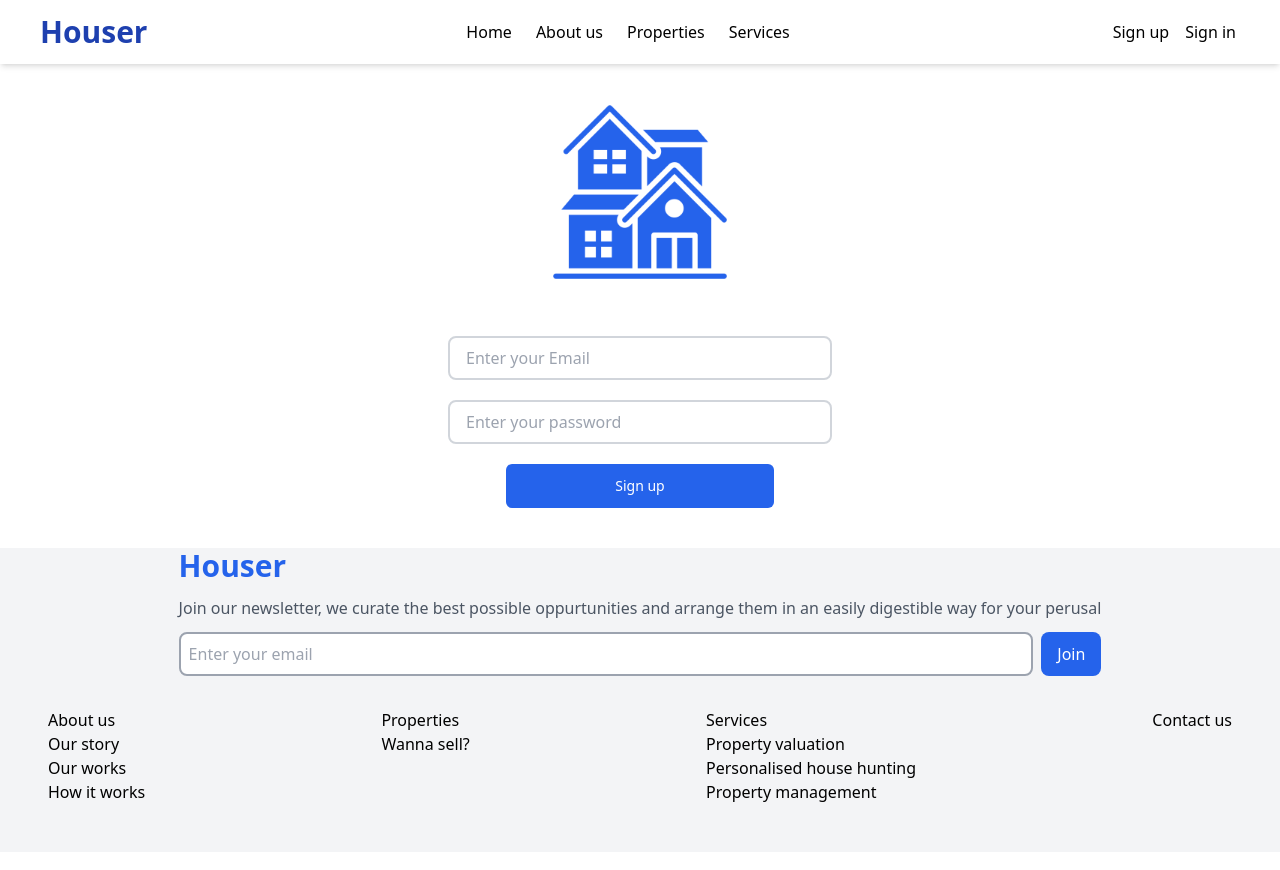
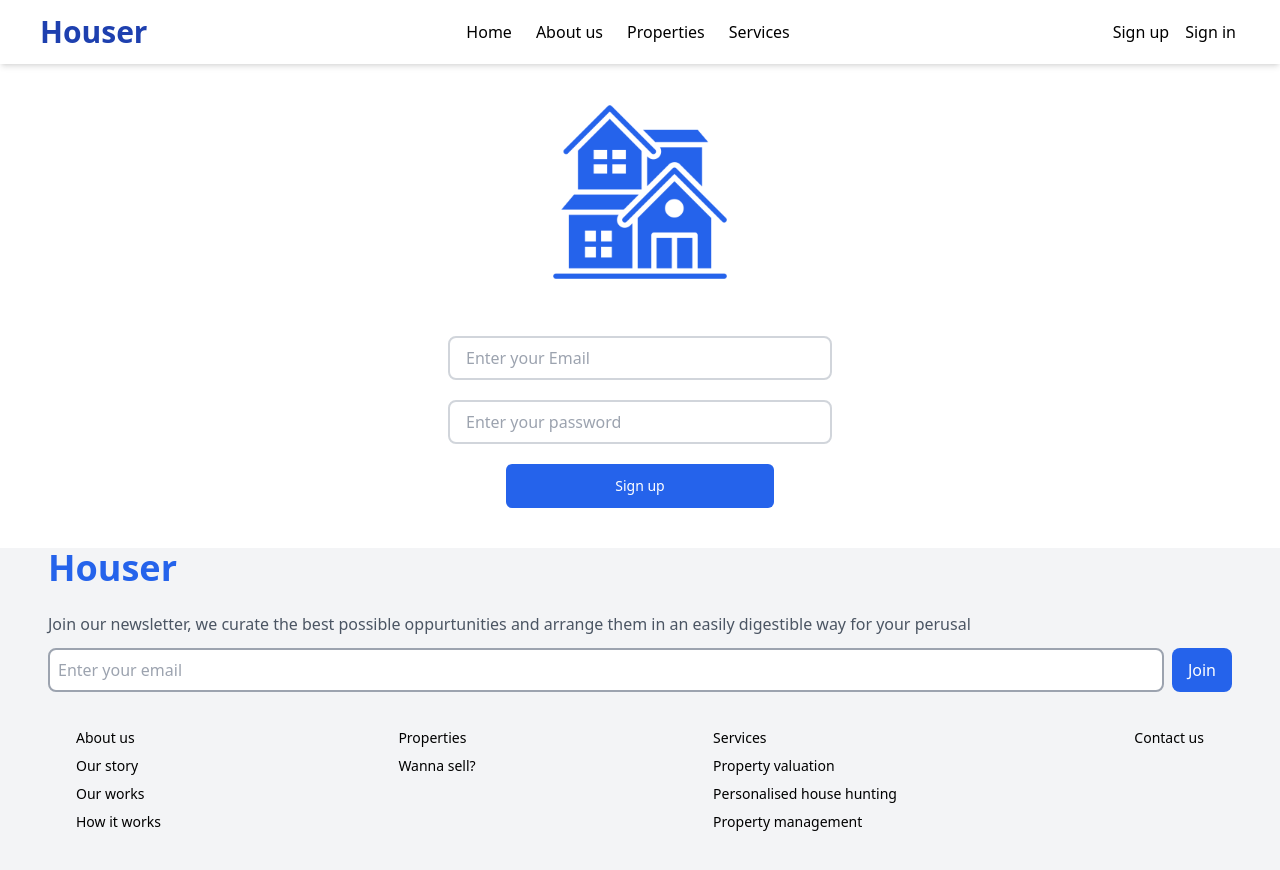
Before and after one commit to Gmedulla101/Houser, a React (Vite) app: page /sign-in in a window 1280 px wide. Shown: the top 870 px of the page. Built offline with nearby package versions, Linux system fonts and the light colour scheme.

Commit message:
Finalised profile UI

```diff
--- a/src/components/Footer.tsx
+++ b/src/components/Footer.tsx
@@ -1,8 +1,13 @@
 const Footer = () => {
   return (
-    <section className="px-2 mt-10 lg:px-12 flex flex-col bg-gray-100 pb-12 md:justify-between md:items-center">
+    <section className="px-2 mt-10 lg:px-12 flex flex-col bg-gray-100 pb-12 md:justify-between">
+      <h1 className="text-3xl font-semibold text-blue-600 mb-3 lg:text-4xl">
+        {' '}
+        Houser{' '}
+      </h1>
+
+      <section className="utilities flex flex-col md:justify-between">
         <div className="newsletter mb-8">
-        <h1 className="text-3xl font-semibold text-blue-600"> Houser </h1>
           <h2 className="my-3 text-gray-600">
             {' '}
             Join our newsletter, we curate the best possible oppurtunities and
@@ -23,30 +28,60 @@ const Footer = () => {
           </span>
         </div>
 
-      <div className="options w-full flex flex-col gap-5 md:flex-row md:justify-between">
+        <div className="options text-sm w-full flex flex-col gap-5 md:flex-row md:justify-between md:px-6">
           <ul>
-          <li> About us </li>
-          <li> Our story </li>
-          <li> Our works </li>
-          <li> How it works </li>
+            <li className="hover:text-blue-600 cursor-pointer p-1">
+              {' '}
+              About us{' '}
+            </li>
+            <li className="hover:text-blue-600 cursor-pointer p-1">
+              Our story
+            </li>
+            <li className="hover:text-blue-600 cursor-pointer p-1">
+              Our works
+            </li>
+            <li className="hover:text-blue-600 cursor-pointer p-1">
+              How it works
+            </li>
           </ul>
 
           <ul>
-          <li> Properties </li>
-          <li> Wanna sell? </li>
+            <li className="hover:text-blue-600 cursor-pointer p-1">
+              Properties
+            </li>
+            <li className="hover:text-blue-600 cursor-pointer p-1">
+              {' '}
+              Wanna sell?{' '}
+            </li>
           </ul>
 
           <ul>
-          <li> Services </li>
-          <li> Property valuation </li>
-          <li> Personalised house hunting </li>
-          <li> Property management </li>
+            <li className="hover:text-blue-600 cursor-pointer p-1">
+              {' '}
+              Services{' '}
+            </li>
+            <li className="hover:text-blue-600 cursor-pointer p-1">
+              {' '}
+              Property valuation{' '}
+            </li>
+            <li className="hover:text-blue-600 cursor-pointer p-1">
+              {' '}
+              Personalised house hunting{' '}
+            </li>
+            <li className="hover:text-blue-600 cursor-pointer p-1">
+              {' '}
+              Property management{' '}
+            </li>
           </ul>
 
           <ul>
-          <li> Contact us </li>
+            <li className="hover:text-blue-600 cursor-pointer p-1">
+              {' '}
+              Contact us{' '}
+            </li>
           </ul>
         </div>
+      </section>
     </section>
   );
 };
--- a/src/pages/Dashboard.tsx
+++ b/src/pages/Dashboard.tsx
@@ -1,5 +1,56 @@
+import Header from '../components/Header';
+import Footer from '../components/Footer';
+
 const Dashboard = () => {
-  return <div>Dashboard</div>;
+  return (
+    <>
+      <Header />
+      <section className="px-4 mt-24">
+        <h1 className="text-3xl font-semibold">Edit Profile</h1>
+        <div className="editableDetails mt-8 flex flex-col gap-5">
+          <span>
+            <h3 className="text-xl font-semibold">Email</h3>
+            <span className="flex gap-8">
+              <p> johndoe@gmail.com </p>
+              <button className="text-blue-600 hover:underline">Edit</button>
+            </span>
+          </span>
+
+          <span>
+            <h3 className="text-xl font-semibold">Username</h3>
+            <span className="flex gap-8">
+              <p> JohhnyBoy </p>
+              <button className="text-blue-600 hover:underline">Edit</button>
+            </span>
+          </span>
+        </div>
+
+        <div className="basicDetails mt-12 flex flex-col gap-3">
+          <span>
+            <p className="text-xl font-semibold">Full name:</p>
+            <p> John Doe </p>
+          </span>
+
+          <span>
+            <p className="text-xl font-semibold">Phone number:</p>
+            <p> 08012312312 </p>
+          </span>
+
+          <span>
+            <p className="text-xl font-semibold">Location:</p>
+            <p> Edo State </p>
+          </span>
+        </div>
+
+        <div className="logout flex justify-center">
+          <button className="block text-sm text-center px-2 py-3 my-12 w-64  rounded-md bg-blue-600 text-white hover:scale-110 transition active:bg-blue-800 lg:px-6 lg:py-3">
+            Logout
+          </button>
+        </div>
+      </section>
+      <Footer />
+    </>
+  );
 };
 
 export default Dashboard;
```
Lines whose indentation alone changed are shown as unchanged.
